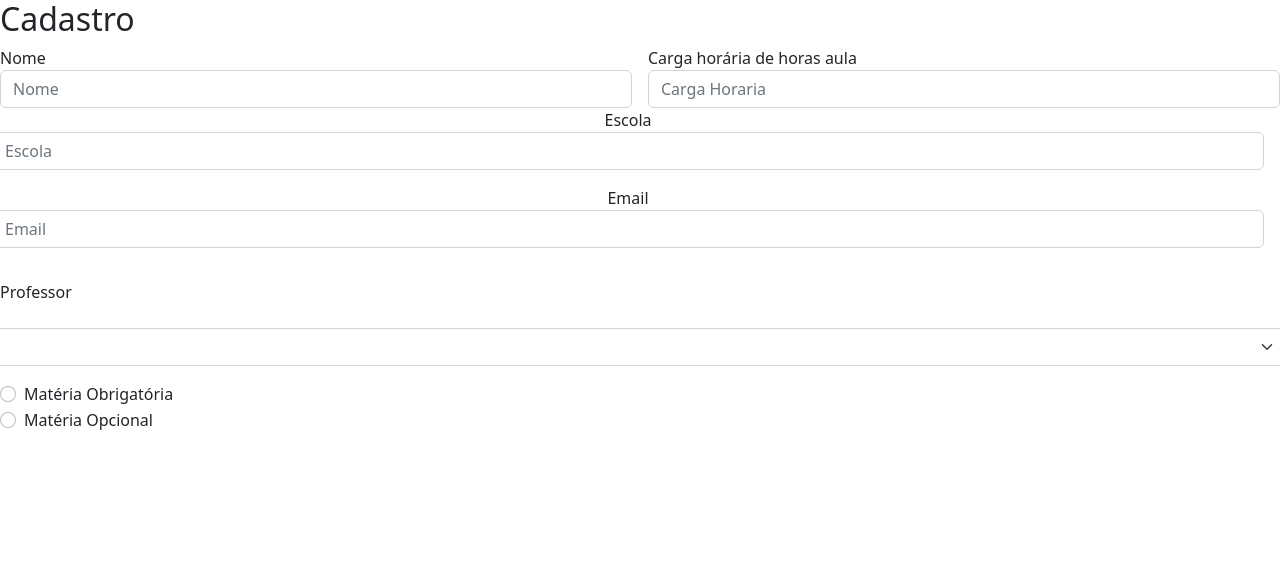
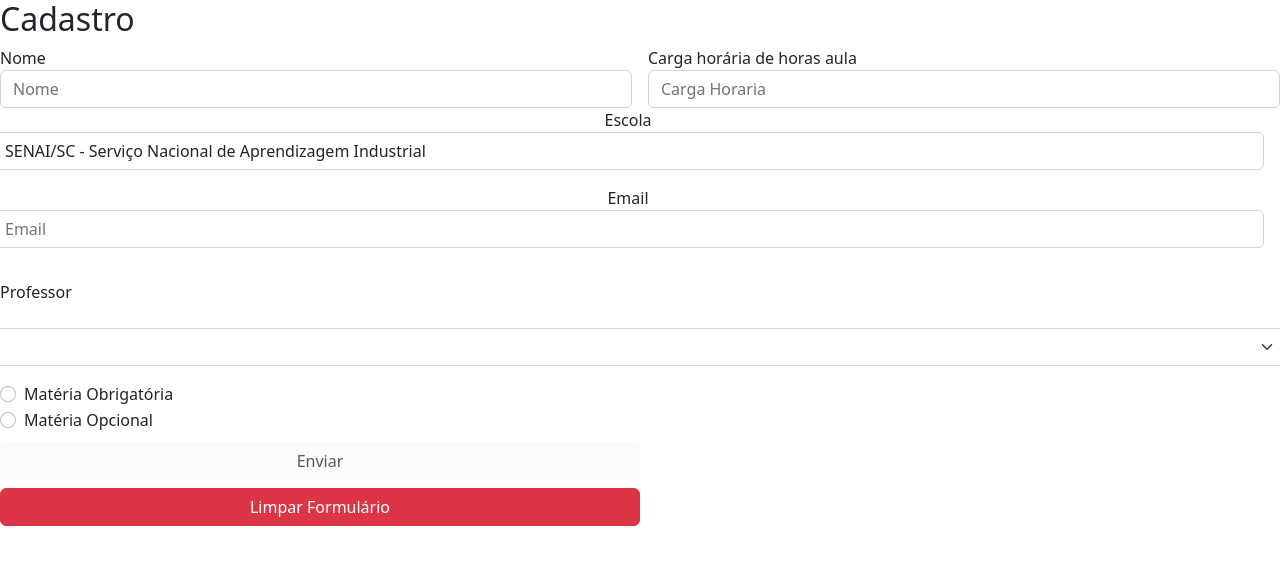
Before and after one commit to camilacassimiro90/formularioFormGroup, an Angular app: page / in a window 1280 px wide. Shown: the top 564 px of the page. Built offline with nearby package versions, Linux system fonts and the light colour scheme.

Commit message:
[M3S07] EX 6 - Validators

```diff
--- a/src/app/formulario-registro/formulario-registro.component.html
+++ b/src/app/formulario-registro/formulario-registro.component.html
@@ -12,6 +12,9 @@
             placeholder="Nome"
             aria-label="Nome"
           />
+          <div *ngIf="formRegistro.controls['nome'].dirty && formRegistro.controls['nome'].invalid" class="alert alert-danger">
+            O nome deve conter no mínimo 3 letras
+        </div>
         </div>
         <div class="col">
           <label for="">Carga horária de horas aula</label>
@@ -22,6 +25,9 @@
             placeholder="Carga Horaria"
             aria-label="Carga Horaria"
           />
+          <div *ngIf="formRegistro.controls['cargaHoraria'].dirty && formRegistro.controls['cargaHoraria'].invalid" class="alert alert-danger">
+            A carga horária deve ser entre 30 e 100 horas
+        </div>
         </div>
         <div class="row mb-3 text-center">
           <label for="email" class="label">Escola</label>
@@ -32,6 +38,9 @@
             placeholder="Escola"
             aria-label="Escola"
           />
+          <div *ngIf="formRegistro.controls['escola'].dirty && formRegistro.controls['escola'].invalid" class="alert alert-danger">
+            A escola deve conter no mínimo 3 letras
+        </div>
         </div>
         <div class="row mb-3 text-center">
           <label for="Email" class="label">Email</label>
@@ -56,6 +65,9 @@
           <option value="leandro">Leandro</option>
           <option value="claudia">Cláudia</option>
         </select>
+        <div *ngIf="formRegistro.controls['professor'].dirty && formRegistro.controls['professor'].invalid" class="alert alert-danger">
+          O professor é obrigatório
+      </div>
       </div>
       <div class="my-3">
         <div class="form-check">
@@ -66,6 +78,26 @@
           <input formControlName="materia" id="opcional" name="materia" type="radio" class="form-check-input" required="" value="opcional">
           <label class="form-check-label text" for="opcional">Matéria Opcional</label>
         </div>
+        <div *ngIf="formRegistro.controls['materia'].dirty && formRegistro.controls['materia'].invalid" class="alert alert-danger">
+          Selecione se a matéria é opcional ou obrigatória
+      </div>
+      <div class="d-flex flex-column">
+        <button
+        class="w-50 btn mt-2"
+        type="submit"
+        (click)="mostrar()"
+        [disabled]="formRegistro.invalid"
+        [ngClass]="{'btn-success' : formRegistro.valid, 'btn-light' : formRegistro.invalid}"
+        >
+        Enviar
+        </button>
+        <button
+        class="w-50 btn mt-2 btn-danger"
+        type="button"
+        (click)="resetarForm()"
+        >Limpar Formulário
+        </button>
+    </div>
 
     </div>
     </div>
--- a/src/app/formulario-registro/formulario-registro.component.ts
+++ b/src/app/formulario-registro/formulario-registro.component.ts
@@ -1,5 +1,5 @@
 import { Component, OnInit } from '@angular/core';
-import { FormControl, FormGroup } from '@angular/forms';
+import { FormControl, FormGroup, Validators } from '@angular/forms';
 
 @Component({
   selector: 'app-formulario-registro',
@@ -10,16 +10,23 @@ export class FormularioRegistroComponent implements OnInit {
   title = "Formulário de Registro";
 
   formRegistro = new FormGroup({
-    nome: new FormControl(),
-    cargaHoraria: new FormControl(),
-    escola: new FormControl(),
-    email: new FormControl(),
-    professor: new FormControl(),
-    materia: new FormControl(),
+    nome: new FormControl("", [Validators.required, Validators.minLength(3), Validators.pattern('^[A-Za-z]*$')]),
+    cargaHoraria: new FormControl("", [Validators.required, Validators.min(30), Validators.max(100)]),
+    escola: new FormControl('SENAI/SC - Serviço Nacional de Aprendizagem Industrial', [Validators.required, Validators.minLength(3), Validators.pattern('^[@!#$%-^&*A-Za-záàâãéèêíïóôõöúçñÁÀÂÃÉÈÍÏÓÔÕÖÚÇÑ/s ]*$')]),
+    email: new FormControl('', [Validators.required]),
+    professor: new FormControl(""),
+    materia: new FormControl('', [Validators.required]),
 
   });
 
-  constructor() { }
+  mostrar(){
+    console.log(this.formRegistro);
+  }
+
+  resetarForm(){
+    this.formRegistro.reset();
+  }
+
 
   ngOnInit() {
   }
```
